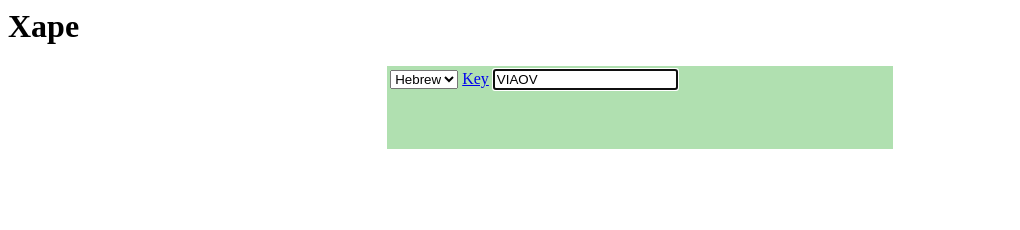
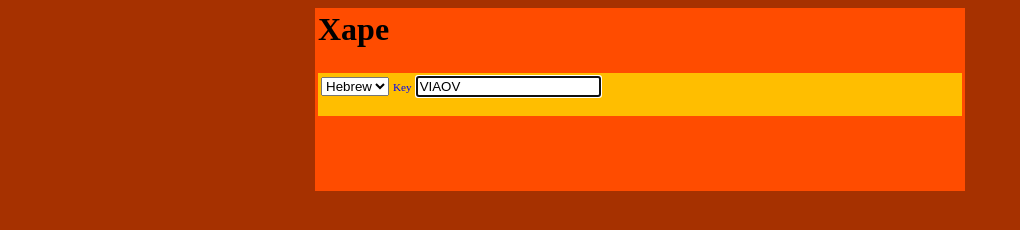
Before and after one commit to Sutekh/Xape, a plain HTML site: page public/index.html in a window 1280 px wide. Shown: the whole page, without its empty margins (0-1020 px from the left). Drawn offline with nearby package versions, Linux system fonts and the light colour scheme.

Commit message:
Screwing around where I ought not... CSS.

```diff
--- a/public/css/xape.css
+++ b/public/css/xape.css
@@ -1,25 +1,44 @@
+body {
+    background-color:#a63100;
+}
+
 .toplevel_table {
     margin:auto;
     width:40%;
-    background-color:#b0e0b0;
+    background-color:#ff4c00;
 }
 
 .inputs {
     margin:left;
-    width:20em;
+    width:99%;
+    padding:3px;
+    background-color:#ffbe00;
+}
+
+a:link {
+    text-decoration:none;
+}
+
+#xlit_key_label {
+    font-size:70%;
 }
 
 .outputs {
     margin:auto;
+    font-size:200%;
+    color:#fff;
     width:10em;
 }
 
 .matches {
     margin:auto;
+    font-size:200%;
+    color:#fff;
     width:10em;
 }
 
-#xlit_key_display {
+.xlit_key_display {
+    background-color:#ffdb73;
     margin:auto;
     width:27em;
 }
--- a/public/index.html
+++ b/public/index.html
@@ -5,8 +5,10 @@
   </head>
 
   <body>
-    <h1 class="heading"><span id="main_heading">Xape</span></h1>
     <table class="toplevel_table">
+      <tr colspan="2">
+        <td><h1 class="heading"><span id="main_heading">Xape</span></h1></td>
+      </tr>
       <tr>
         <td colspan="2">
           <div class="inputs">
@@ -36,7 +38,7 @@
       </tr>
       <tr>
         <td colspan="2">
-          <div id="xlit_key_display"></div>
+          <div class="xlit_key_display" id="xlit_key_display"></div>
         </td>
       </tr>
     </table>
```
